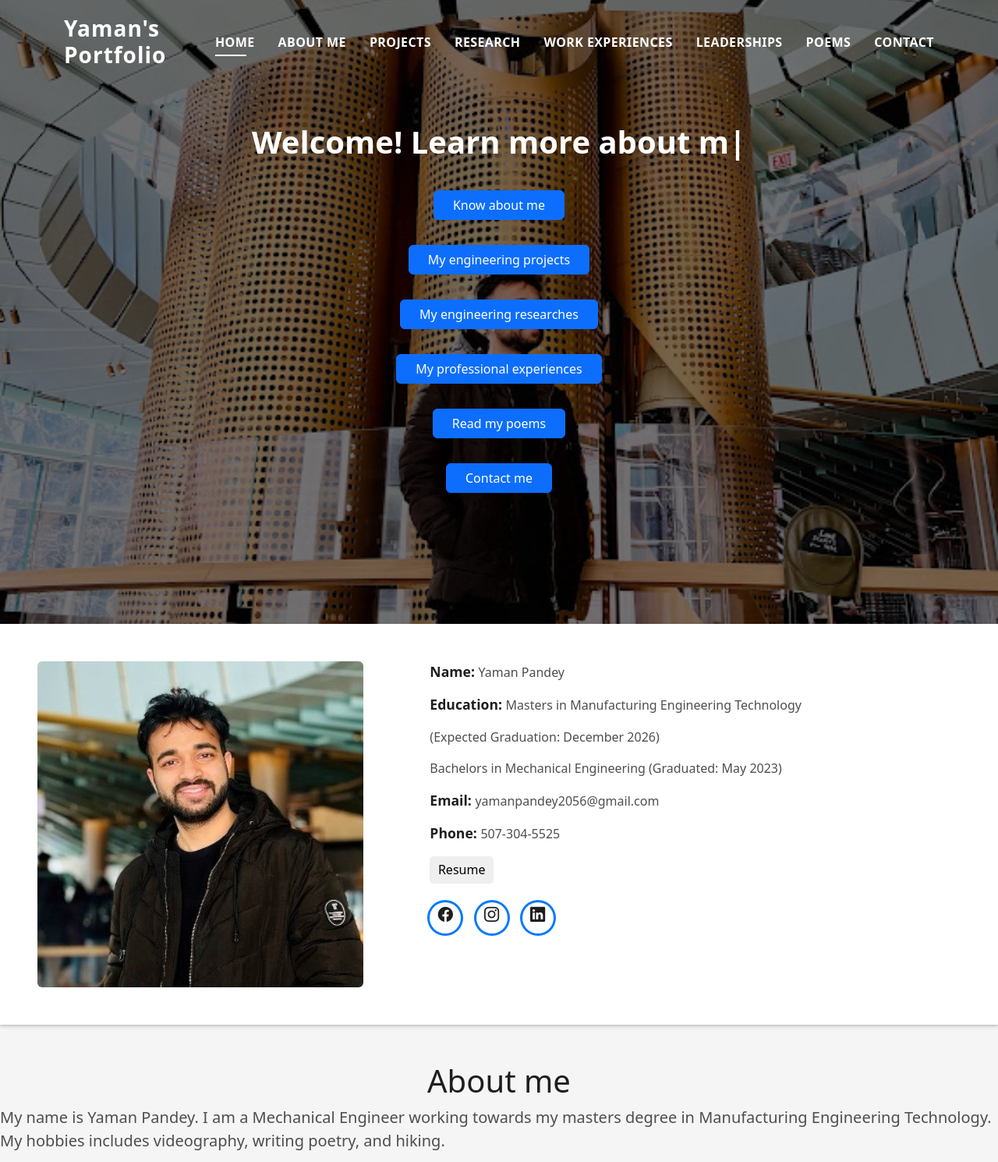
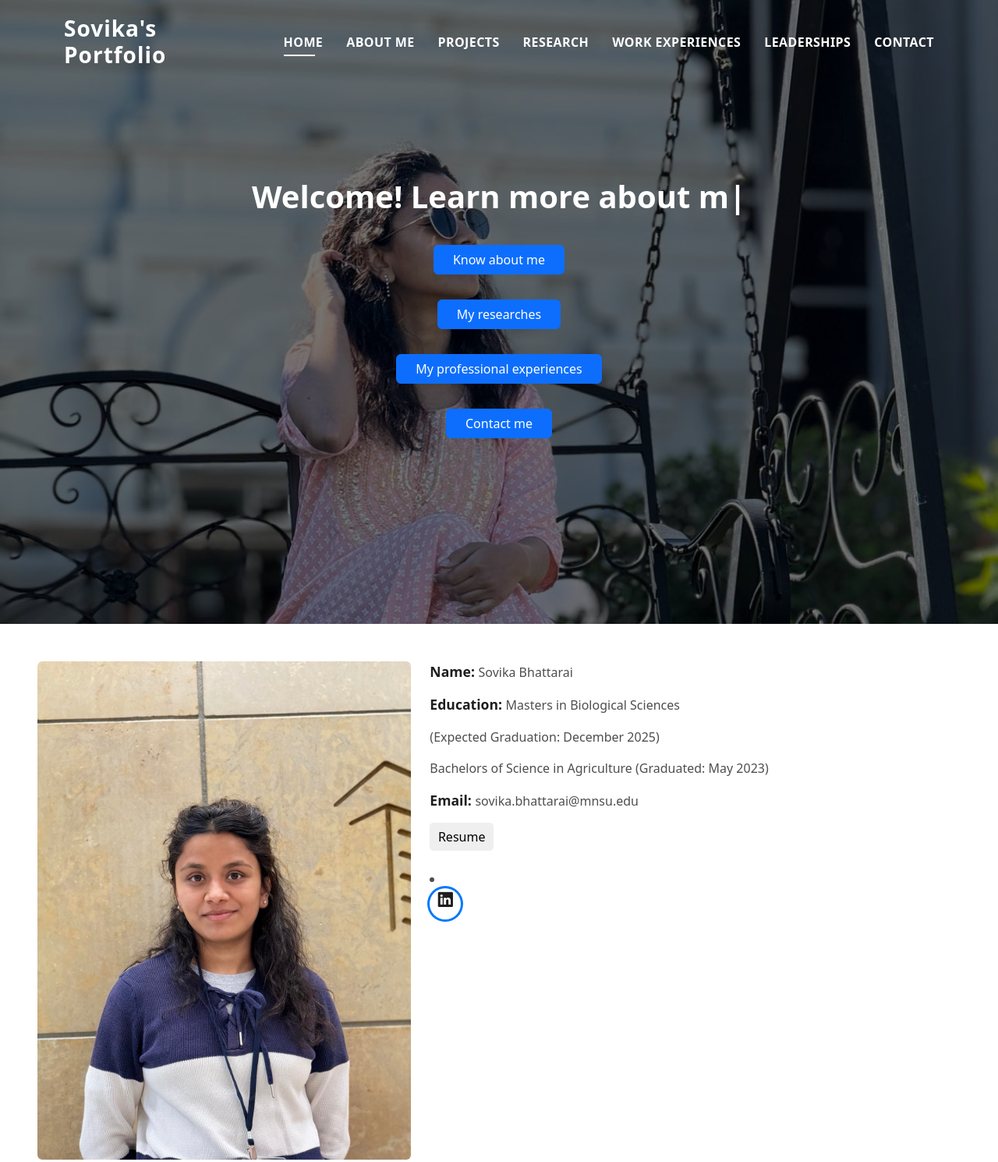
Before and after one commit to Sovika12345/sovika, a plain HTML site: page index.html in a window 1280 px wide. Shown: the top 1490 px of the page at 78% size. Drawn offline with Linux system fonts and the light colour scheme.

Commit message:
Update index.html

```diff
--- a/index.html
+++ b/index.html
@@ -5,7 +5,7 @@
   <meta charset="utf-8">
   <meta content="width=device-width, initial-scale=1.0" name="viewport">
 
-  <title>Yaman's Portfolio</title>
+  <title>Sovika's Portfolio</title>
   <meta content="" name="description">
   <meta content="" name="keywords">
 
@@ -31,7 +31,7 @@
   <header id="header" class="fixed-top">
     <div class="container d-flex align-items-center justify-content-between">
 
-      <h1 class="logo"><a href="index.html">Yaman's Portfolio</a></h1>
+      <h1 class="logo"><a href="index.html">Sovika's Portfolio</a></h1>
 
       <nav id="navbar" class="navbar">
         <ul>
@@ -41,7 +41,7 @@
           <li><a class="nav-link scrollto" href="#research">Research</a></li>
           <li><a class="nav-link scrollto" href="#work">Work Experiences</a></li>
           <li><a class="nav-link scrollto" href="#leadership">Leaderships</a></li>
-          <li><a class="nav-link scrollto" href="#poems">Poems</a></li>
+
 
 
 
@@ -55,7 +55,7 @@
   </header><!-- End Header -->
 
   <!-- ======= Home Section ======= -->
-  <div id="home" class="hero route bg-image" style="background-image: url(assets/img/IMG_1966.jpeg)">
+  <div id="home" class="hero route bg-image" style="background-image: url(assets/img/IMG_1966.jpg)">
     <div class="overlay-itro"></div>
     <div class="hero-content display-table">
       <div class="table-cell">
@@ -64,10 +64,10 @@
          <!-- <h1 class="hero-title mb-4">I am Yaman Pandey</h1> -->
          <p class="hero-subtitle"><span class="typed" data-typed-items=" Welcome! Learn more about me here."></span></p>
           <p class="pt-3"><a class="btn btn-primary btn js-scroll px-4" href="#about" role="button"> Know about me</a></p>
-<p class="pt-3"><a class="btn btn-primary btn js-scroll px-4" href="#projects" role="button"> My engineering projects</a></p>
-          <p class="pt-3"><a class="btn btn-primary btn js-scroll px-4" href="#research" role="button"> My engineering researches</a></p>
+<!--<p class="pt-3"><a class="btn btn-primary btn js-scroll px-4" href="#projects" role="button"> My engineering projects</a></p>-->
+          <p class="pt-3"><a class="btn btn-primary btn js-scroll px-4" href="#research" role="button"> My researches</a></p>
 <p class="pt-3"><a class="btn btn-primary btn js-scroll px-4" href="#work" role="button"> My professional experiences</a></p>
-          <p class="pt-3"><a class="btn btn-primary btn js-scroll px-4" href="#poems" role="button"> Read my poems</a></p>
+         <!-- <p class="pt-3"><a class="btn btn-primary btn js-scroll px-4" href="#poems" role="button"> Read my poems</a></p> -->
           <p class="pt-3"><a class="btn btn-primary btn js-scroll px-4" href="#contact" role="button"> Contact me</a></p>
 
 
@@ -89,27 +89,25 @@
                   <div class="row">
                     <div class="col-sm-6 col-md-5">
                       <div class="about-img">
-                        <img src="assets/img/1685025666249.jpg" class="img-fluid rounded b-shadow-a" alt="">
+                        <img src="assets/img/473776122_2821529074694288_314204385415708936_n.jpg" class="img-fluid rounded b-shadow-a" alt="">
                       </div>
                     </div>
                     <div class="col-sm-6 col-md-7">
 
-                        <p><span class="title-s">Name: </span> <span>Yaman Pandey</span></p>
-                        <p><span class="title-s">Education: </span> <span>Masters in Manufacturing Engineering Technology </span></p>
-                      <p>(Expected Graduation: December 2026)</p>
-                      <p> Bachelors in Mechanical Engineering (Graduated: May 2023) </p>
-                        <p><span class="title-s">Email: </span> <span>yamanpandey2056@gmail.com</span></p>
-                        <p><span class="title-s">Phone: </span> <span>507-304-5525</span></p>
+                        <p><span class="title-s">Name: </span> <span>Sovika Bhattarai</span></p>
+                        <p><span class="title-s">Education: </span> <span>Masters in Biological Sciences </span></p>
+                      <p>(Expected Graduation: December 2025)</p>
+                      <p> Bachelors of Science in Agriculture (Graduated: May 2023) </p>
+                        <p><span class="title-s">Email: </span> <span>sovika.bhattarai@mnsu.edu</span></p>
+
 
 <button class="button" onClick="window.open('/assets/pdf/Resume.pdf', '_blank')">
     <span class="icon">Resume</span>
 </button>
 
 <div class="socials">
-                      <ul>
-                        <li><a target="_blank" href="https://www.facebook.com/yaman.pandey.3"><span class="ico-circle"><i class="bi bi-facebook"></i></span></a></li>
-                        <li><a target="_blank" href="https://www.instagram.com/yrajp/?igshid=YmMyMTA2M2Y%3D"><span class="ico-circle"><i class="bi bi-instagram"></i></span></a></li>
-                        <li><a target="_blank" href="https://www.linkedin.com/in/yaman-pandey-40a536165/"><span class="ico-circle"><i class="bi bi-linkedin"></i></span></a></li>
+
+                        <li><a target="_blank" href="https://www.linkedin.com/in/sovika-bhattarai-49711a23a/"><span class="ico-circle"><i class="bi bi-linkedin"></i></span></a></li>
                       </ul>
                     </div>
 
@@ -130,8 +128,7 @@
                       </h5>
                     </div>
                     <p class="lead">
-                   My name is Yaman Pandey. I am a Mechanical Engineer working towards my masters degree in Manufacturing
-                      Engineering Technology. My hobbies includes videography, writing poetry, and hiking.
+                   My name isSovika Bhattarai. xxxxxxxxxxxxxx
                     </p>
 
                   </div>
```
